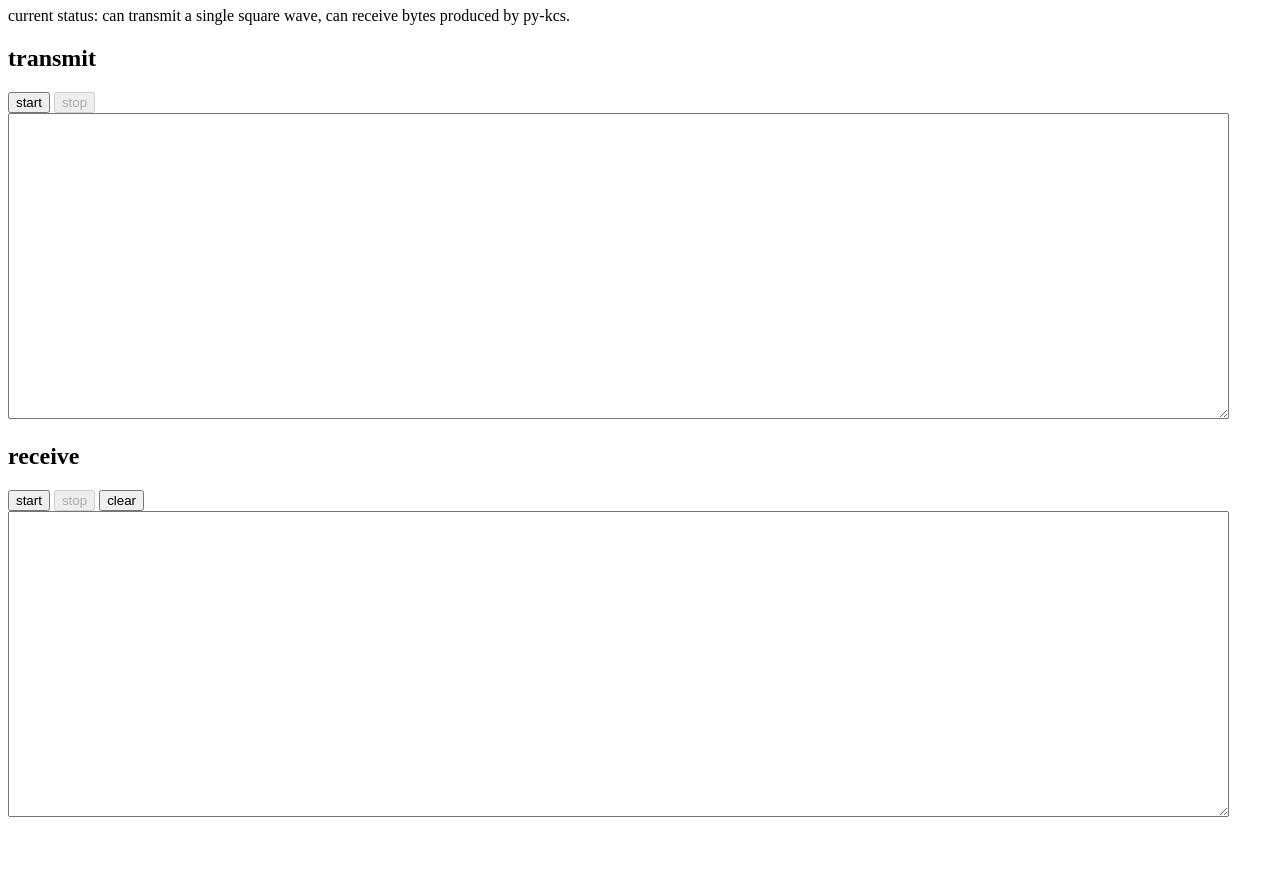
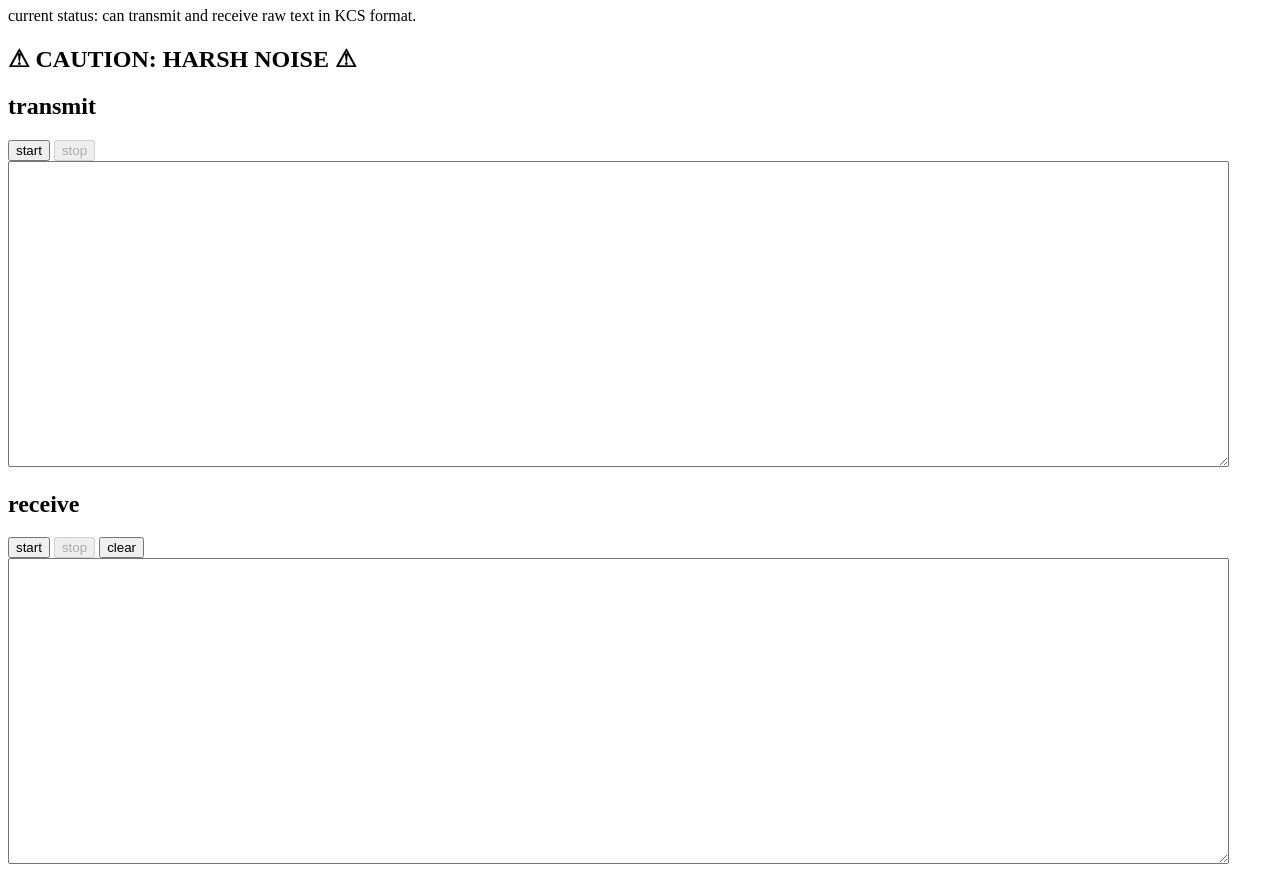
Before and after one commit to nycki93/cassette-modem, a website: page index.html in a window 1280 px wide. Shown: the part 73-949 px from the top of the page. Before the commit the page ends 902 px from the top, so only its background shows below. Drawn offline with Linux system fonts and the light colour scheme.

Commit message:
update description

```diff
--- a/index.html
+++ b/index.html
@@ -5,7 +5,9 @@
 <script type="module" src="index.js"></script>
 
 <h1>tinnit</h1>
-<p>current status: can transmit a single square wave, can receive bytes produced by py-kcs.</p>
+<p>current status: can transmit and receive raw text in KCS format.</p>
+
+<h2>⚠ CAUTION: HARSH NOISE ⚠</h2>
 
 <h2>transmit</h2>
 <div>
```
